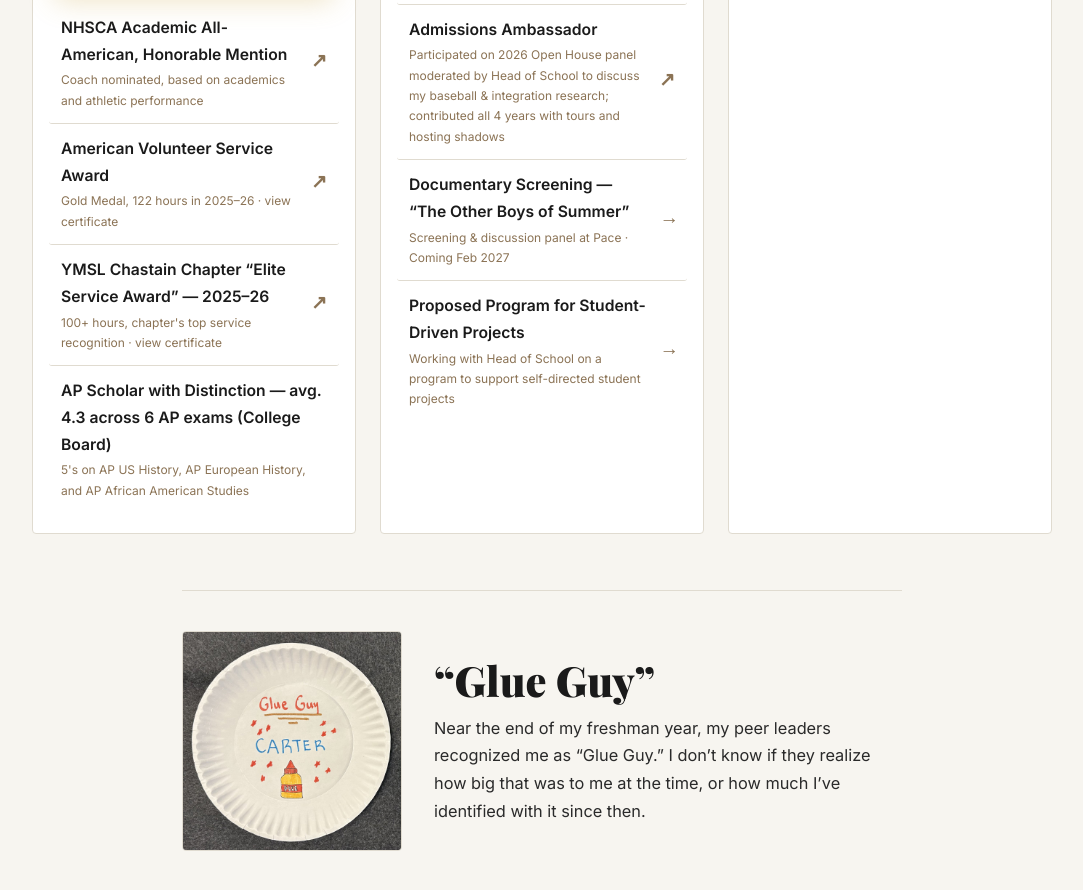
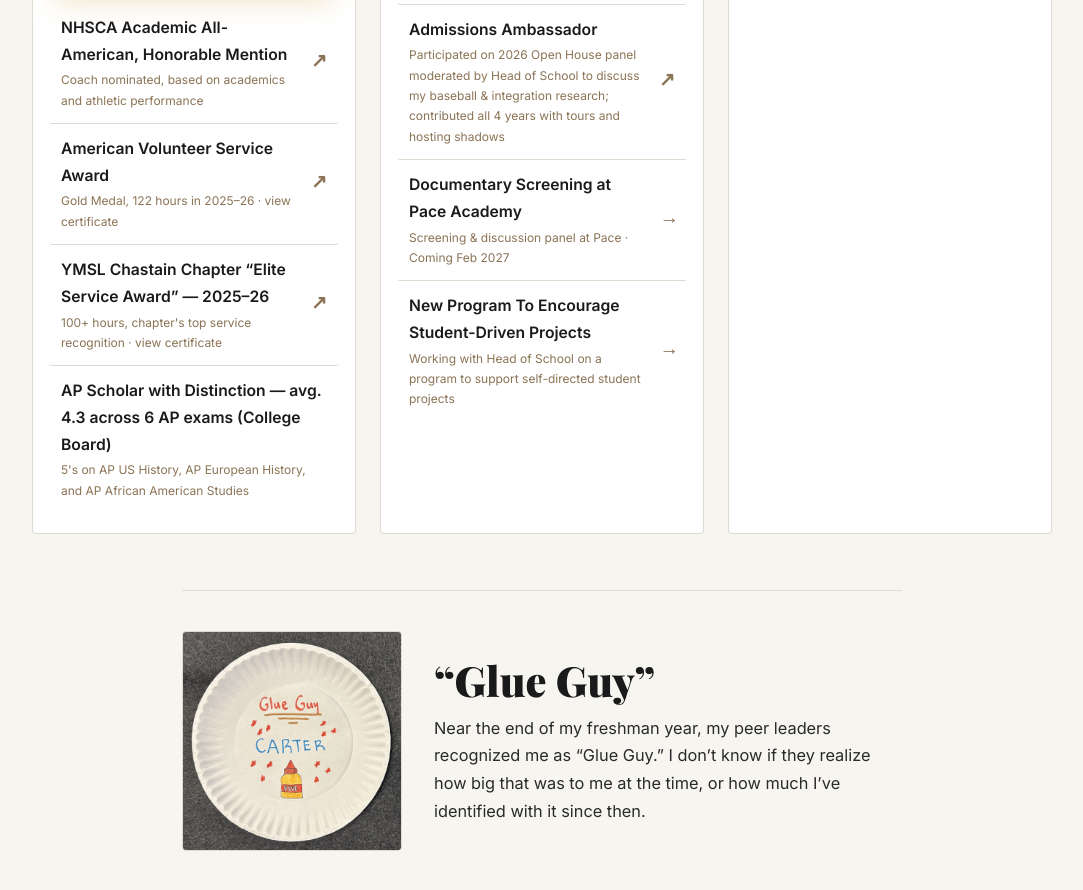
Before and after one commit to cartersmithpace27/diamondsdiscoveredwebsite, a plain HTML site: page about-carter-smith.html in a window 1280 px wide. Shown: the part 4874-5764 px from the top of the page, without its empty margins (98-1181 px from the left). Drawn offline with nearby package versions, Linux system fonts and the light colour scheme; a web font is replaced by a local one.

Commit message:
About page: rename documentary screening and student projects program labels

```diff
--- a/about-carter-smith.html
+++ b/about-carter-smith.html
@@ -863,11 +863,11 @@
         <span class="rec-arrow">&#8599;</span>
       </a>
       <a href="/other-boys-of-summer-documentary-screening">
-        <span class="rec-label">Documentary Screening &mdash; &ldquo;The Other Boys of Summer&rdquo;<span class="rec-note">Screening &amp; discussion panel at Pace &middot; Coming Feb 2027</span></span>
+        <span class="rec-label">Documentary Screening at Pace Academy<span class="rec-note">Screening &amp; discussion panel at Pace &middot; Coming Feb 2027</span></span>
         <span class="rec-arrow">&#8594;</span>
       </a>
       <a href="/pace-student-driven-projects-program">
-        <span class="rec-label">Proposed Program for Student-Driven Projects<span class="rec-note">Working with Head of School on a program to support self-directed student projects</span></span>
+        <span class="rec-label">New Program To Encourage Student-Driven Projects<span class="rec-note">Working with Head of School on a program to support self-directed student projects</span></span>
         <span class="rec-arrow">&#8594;</span>
       </a>
     </div>
```
